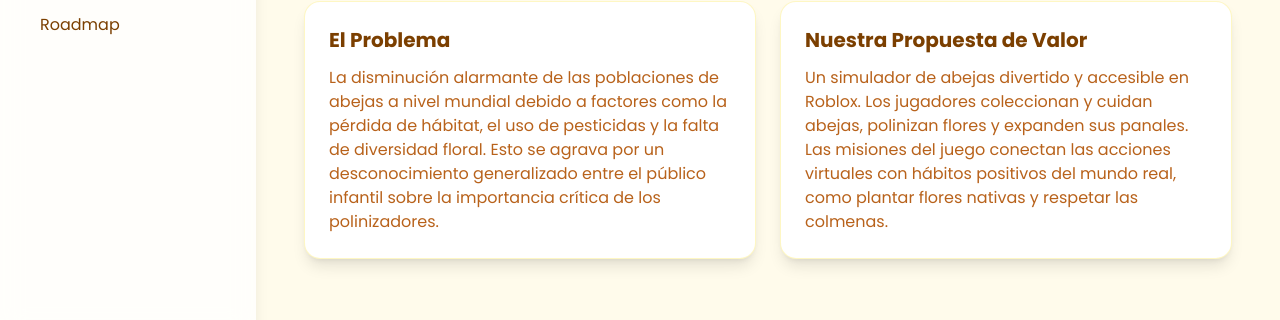
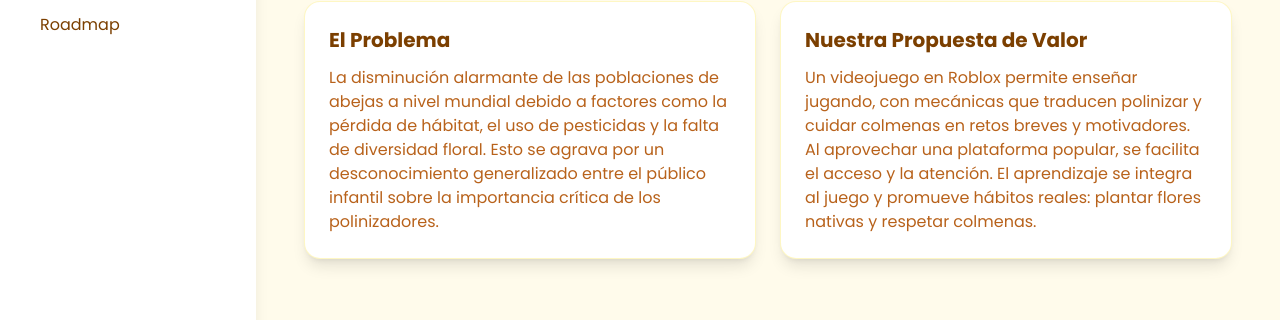
Before and after one commit to dragonf12/Proyecto-Polen, a plain HTML site: page index.html in a window 1280 px wide. Shown: the part 467-787 px from the top of the page. Drawn offline with nearby package versions, Linux system fonts and the light colour scheme.

Commit message:
Refactor HTML structure and update content

```diff
--- a/index.html
+++ b/index.html
@@ -55,10 +55,11 @@
         }
     </style>
 </head>
-<body class="bg-honeycomb text-honey-dark">
+<body class="text-honey-dark">
 
-    <div class="flex flex-col md:flex-row">
-        <nav id="navbar" class="w-full md:w-64 bg-white/80 backdrop-blur-md shadow-lg md:h-screen md:sticky top-0 p-4 md:p-6 flex-shrink-0 z-20">
+    <div class="flex flex-col md:flex-row min-h-screen bg-white/80 backdrop-blur-md">
+        <div class="w-full md:w-64 flex-shrink-0">
+            <nav id="navbar" class="md:h-screen md:sticky top-0 p-4 md:p-6 z-20 md:shadow-lg">
                 <div class="flex items-center mb-6">
                     <div class="w-10 h-10 bg-honey-accent rounded-full flex items-center justify-center mr-3">
                         <svg xmlns="http://www.w3.org/2000/svg" class="h-6 w-6 text-honey-dark" fill="none" viewBox="0 0 24 24" stroke="currentColor" stroke-width="2">
@@ -80,8 +81,9 @@
                     <li><a href="#roadmap" class="nav-link block px-4 py-2 rounded-lg transition-colors duration-200 hover:bg-yellow-100">Roadmap</a></li>
                 </ul>
             </nav>
+        </div>
 
-        <main class="flex-1 p-6 md:p-10 lg:p-12">
+        <main class="flex-1 p-6 md:p-10 lg:p-12 bg-honeycomb">
 
             <section id="vision" class="mb-16 scroll-mt-20">
                 <div class="bg-white p-8 rounded-2xl shadow-lg border border-yellow-200/50">
@@ -102,7 +104,7 @@
                     </div>
                     <div class="bg-white p-6 rounded-2xl shadow-lg border border-yellow-200/50 transform hover:scale-105 transition-transform duration-300">
                         <h3 class="text-xl font-bold text-honey-dark mb-3">Nuestra Propuesta de Valor</h3>
-                        <p class="text-honey-medium">Un simulador de abejas divertido y accesible en Roblox. Los jugadores coleccionan y cuidan abejas, polinizan flores y expanden sus panales. Las misiones del juego conectan las acciones virtuales con hábitos positivos del mundo real, como plantar flores nativas y respetar las colmenas.</p>
+                        <p class="text-honey-medium">Un videojuego en Roblox permite enseñar jugando, con mecánicas que traducen polinizar y cuidar colmenas en retos breves y motivadores. Al aprovechar una plataforma popular, se facilita el acceso y la atención. El aprendizaje se integra al juego y promueve hábitos reales: plantar flores nativas y respetar colmenas.</p>
                     </div>
                 </div>
             </section>
@@ -113,6 +115,12 @@
                     <h3 class="text-2xl font-bold text-honey-dark mb-3">Objetivo General</h3>
                     <p class="text-lg text-honey-medium">Desarrollar un videojuego entretenido y educativo en la plataforma Roblox para concienciar a niños y jóvenes sobre la importancia de las abejas y los polinizadores, fomentando un cambio positivo de actitud hacia la conservación del medio ambiente a través de mecánicas de juego inmersivas y un modelo de negocio ético.</p>
                 </div>
+
+
+
+
+
+                <h2 class="text-3xl font-bold text-honey-dark mb-6">Objetivos especificos</h2>
                 <div class="grid md:grid-cols-2 lg:grid-cols-3 gap-6">
                     <div class="bg-white p-6 rounded-2xl shadow-lg border border-yellow-200/50">
                         <h4 class="font-bold text-honey-dark mb-2">1. Educar de Forma Integrada</h4>
@@ -275,7 +283,7 @@
                     </div>
                     <div class="mb-8 timeline-item">
                         <h4 class="font-bold text-xl text-honey-dark">Semana 3: Monetización y Expansión</h4>
-                        <p class="text-honey-medium">Tienda de cosméticos funcionales con emotes, y la primera versión del Jardín de biodiversidad.</p>
+                        <p class="text-honey-medium">Tienda de cosméticos funcionales y la primera versión del Juego.</p>
                     </div>
                     <div class="timeline-item">
                         <h4 class="font-bold text-xl text-honey-dark">Semana 4: Pulido y Eventos</h4>
```
Lines whose indentation alone changed are shown as unchanged.
